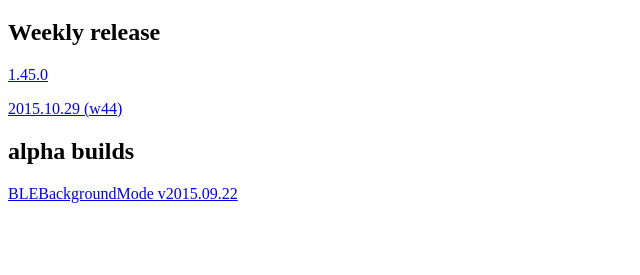
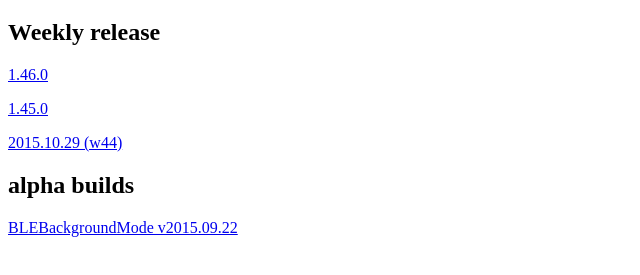
Before and after one commit to gbca2/iLock, a plain HTML site: page index.html in a window 1280 px wide. Shown: the part 61-336 px from the top of the page, without its empty margins (0-640 px from the left). Drawn offline with Linux system fonts and the light colour scheme.

Commit message:
iLock 1.46.0

```diff
--- a/index.html
+++ b/index.html
@@ -6,6 +6,10 @@
 <body>
 	<h1>iLock</h1>
 	<h2>Weekly release</h2>
+	<a href="itms-services://?action=download-manifest&url=https://gbca2.github.io/iLock/w46/manifest.plist">
+		1.46.0
+	</a>
+	<p />
 	<a href="itms-services://?action=download-manifest&url=https://gbca2.github.io/iLock/w45/manifest.plist">
 		1.45.0
 	</a>
```
Also changed, not shown: 2 other files.
